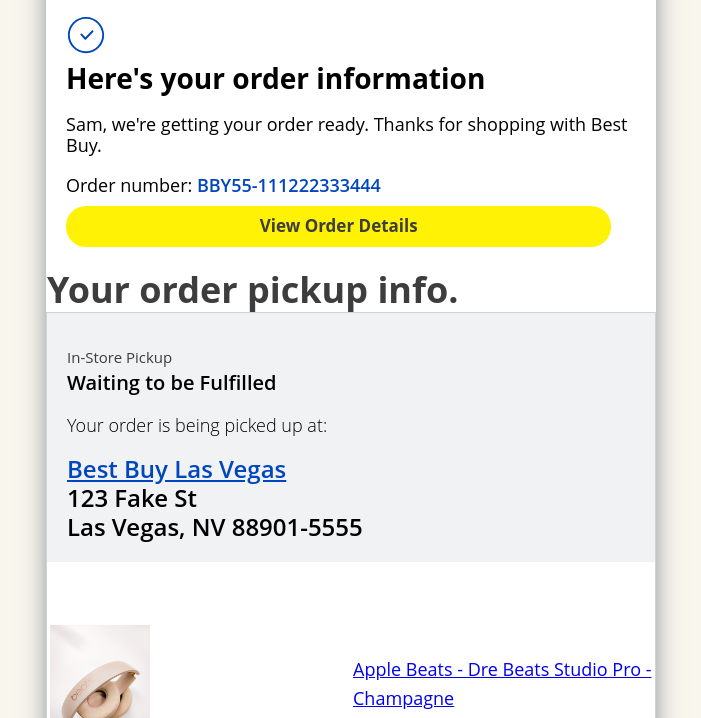
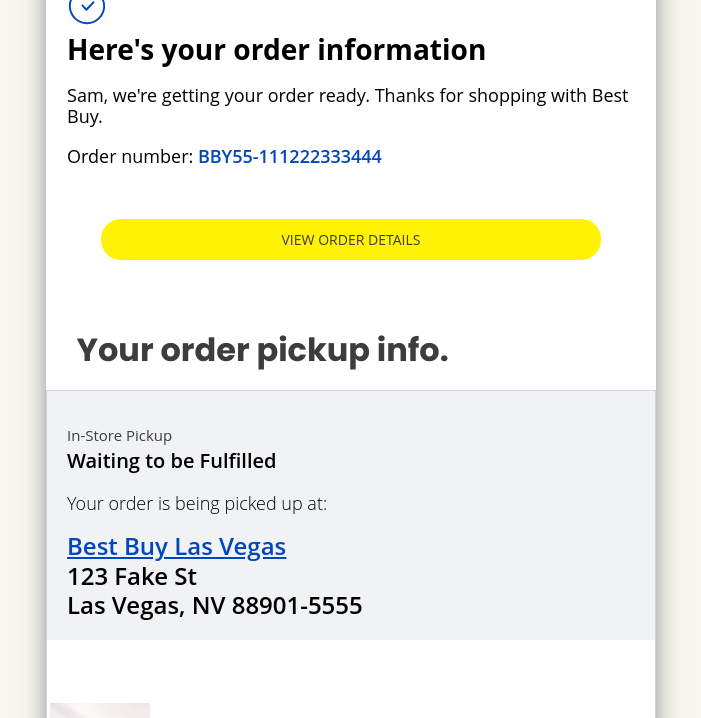
Before and after one commit to alphageekdom/retail-receipt-email, a plain HTML site: page index.html in a window 1280 px wide. Shown: the part 93-811 px from the top of the page, without its empty margins (289-990 px from the left). Drawn offline with Linux system fonts and the light colour scheme.

Commit message:
pickup info

```diff
--- a/index.html
+++ b/index.html
@@ -48,6 +48,7 @@
             }
 
             body {
+
                 height: 100% !important;
                 Margin: 0 !important;
                 padding: 0 !important;
@@ -98,14 +99,18 @@
 
             @media only screen and (max-width: 480px) {
                 .responsive-table {
-                    width: 95% !important;
+                    width: 100% !important;
+                }
+
+                button {
+                    width: 300px !important;
                 }
             }
         </style>
     </head>
 
     <body id="body"
-        style="Margin: 0 !important; padding: 0 !important; background-color: #F9F6EE; font-family: Poppins, Arial, Helvetica, sans-serif; font-size: 18px; line-height: 1.2; color: #000000;">
+        style="margin: 0 !important; padding: 0 !important; background-color: #F9F6EE; font-family: Poppins, Arial, Helvetica, sans-serif; font-size: 18px; line-height: 1.2; color: #000000;">
         <!-- START OF PREVIEW TEXT -->
         <div style="display: none; max-height: 0; overflow: hidden;">
             Your BestBuy Order Has Been Received...
@@ -118,7 +123,7 @@
         <!-- END OF PREVIEW TEXT -->
         <table role="presentation" width="100%" cellspacing="0" cellpadding="0" border="0" align="center">
             <tr>
-                <td style="padding: 30px 0;" align="center">
+                <td style="padding: 0;" align="center">
                     <!-- START OF EMAIL (600PX) -->
                     <table class="responsive-table" role="presentation" width="600" cellspacing="0" cellpadding="0"
                         border="0" align="center"
@@ -132,7 +137,7 @@
                                         cellpadding="0" border="0" align="center">
                                         <tbody>
                                             <tr>
-                                                <td class="dw db" width="260">
+                                                <td width="260">
                                                     <table role="presentation" width="90%" cellspacing="0"
                                                         cellpadding="0" border="0" align="center">
                                                         <tbody>
@@ -147,7 +152,7 @@
                                                         </tbody>
                                                     </table>
                                                 </td>
-                                                <td class="dw db" width="260">
+                                                <td width="260">
                                                     <table role="presentation" width="90%" cellspacing="0"
                                                         cellpadding="0" border="0" align="center">
                                                         <tbody>
@@ -176,9 +181,15 @@
                                 <td style="color: #000000; ; text-align: left; font-weight: 300; font-size: 24px; margin: 0;"
                                     align="left" class="order">
                                     <table width="100%">
+                                        <tbody>
                                             <tr>
                                                 <td width="100%" class="content" style="padding: 20px;">
-                                                <img src="/img/checkmark.svg" alt="checkmark" width="40" height="40"
+                                                    <table>
+                                                        <tbody>
+                                                            <tr>
+                                                                <td align="left">
+                                                                    <img src="/img/checkmark.svg" alt="checkmark"
+                                                                        width="40" height="40"
                                                                         style="font-weight: 800; display: inline-block;" />
                                                                     <h3
                                                                         style="margin: 0; font-family: 'Open Sans', 'Helvetica Neue', Helvetica, Arial, 'Lucida Grande', sans-serif;">
@@ -198,29 +209,49 @@
                                                                         <span
                                                                             style="font-weight: 600; color: #0046BE;">BBY55-111222333444</span>
                                                                     </p>
-                                                <a href="#" class="button"
-                                                    style="background-color: #FFF204; border-radius: 10px; font-size: 17px; font-weight: bold; text-decoration: none; border-radius: 20px; padding: 10px 34%; display: inline-block; color: #3d3d3d;cursor: pointer; font-family: 'Open Sans', 'Helvetica Neue', Helvetica, Arial, 'Lucida Grande', sans-serif;">View
-                                                    Order
-                                                    Details</a>
                                                                 </td>
                                                             </tr>
+                                                        </tbody>
+                                                    </table>
+                                                </td>
+                                            </tr>
+                                            <tr>
+                                                <td width="100%" class="content" style="padding: 20px;" align="center">
+                                                    <table>
+                                                        <tbody>
+                                                            <tr>
+                                                                <td align="center" width="95%">
+                                                                    <button href="https://www.example.com/"
+                                                                        target="_blank"
+                                                                        style="font-size: 14px; font-family: 'Open Sans', 'Helvetica Neue', Helvetica, Arial, 'Lucida Grande', sans-serif; color: #3d3d3d; text-decoration: none; border-radius: 20px; -webkit-border-radius: 20px; background-color: #FFF204; border-top: 10px solid #FFF204; border-bottom: 10px solid #FFF204; border-right: 30px solid #FFF204; border-left: 30px solid #FFF204; display: inline-block; text-transform: uppercase; width: 500px;">View
+                                                                        Order Details</button>
+                                                                </td>
+                                                            </tr>
+                                                        </tbody>
+                                                    </table>
+                                                </td>
+                                            </tr>
+                                        </tbody>
                                     </table>
                                 </td>
                             </tr>
                             <!-- END OF ORDER INFORMATION -->
                             <!-- START OF PICKUP INFO -->
                             <tr>
-                                <td>
-                                    <table width="100%" style="padding: 20px 0 10px 20px;">
+                                <td style="padding-top: 30px;" align="center">
+                                    <table role="presentation" width="90%" cellspacing="0" cellpadding="0" border="0"
+                                        align="center">
+                                        <tbody>
                                             <tr>
-                                            <td>
-                                                <h1
-                                                    style="color: #3d3d3d; margin: 0; padding-bottom: 0; font-family: 'Open Sans', 'Helvetica Neue', Helvetica, Arial, 'Lucida Grande', sans-serif;">
+                                                <td
+                                                    style="color: #3d3d3d; margin: 0; padding-bottom: 0; font-family: Poppins, Arial, Helvetica, sans-serif;">
+                                                    <h2 style="margin: 0; padding: 20px 0px; font-size: 2rem;">
                                                         Your
                                                         order pickup info.
-                                                </h1>
+                                                    </h2>
                                                 </td>
                                             </tr>
+                                        </tbody>
                                     </table>
                                 </td>
                             </tr>
```
Lines whose indentation alone changed are shown as unchanged.
